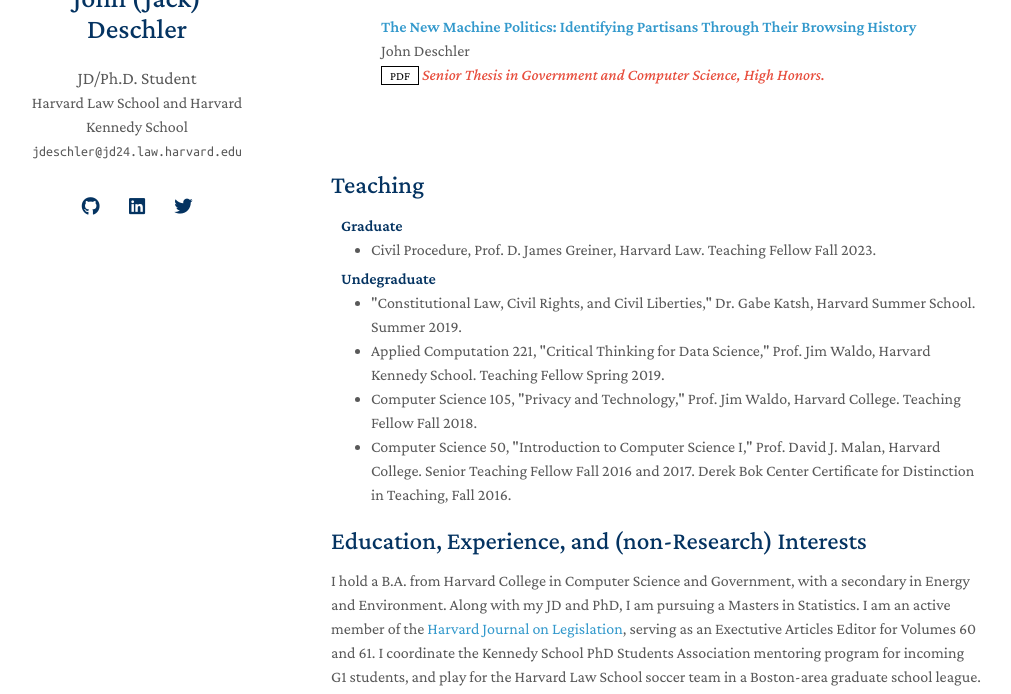
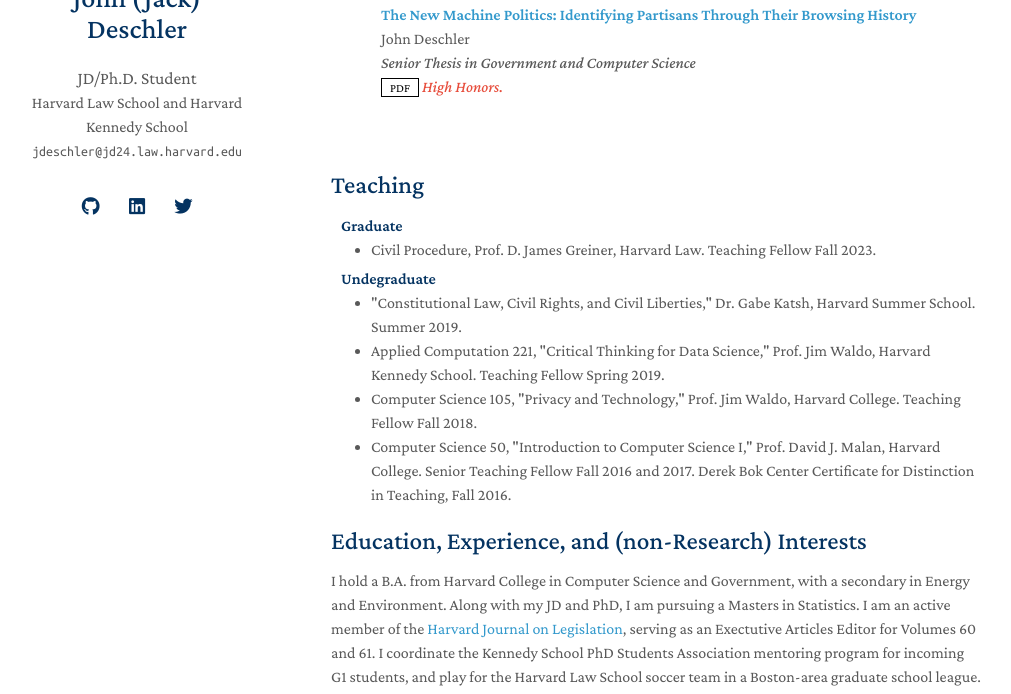
Before and after one commit to jdeschler/jdeschler.github.io, a Jekyll site: the page built from index.md, in a window 1280 px wide and 900 px high, scrolled down 451 px, cut to the strip 206-900 px from the top of the window. Shown: the whole strip, without its empty margins (139-1150 px from the left). Built offline with Jekyll 4.4.1, drawn with Linux system fonts in a browser that asks for light colours; nearby versions of some CDN libraries; a style sheet for code colours, icons or effects is not loaded; our own code applies the rules of GitHub Pages for plain Markdown files; part of the change alters nothing that is shown.

```diff
--- a/_data/publications.yml
+++ b/_data/publications.yml
@@ -2,7 +2,8 @@ main:
 
   - title: "The New Machine Politics: Identifying Partisans Through Their Browsing History"
     authors:  John Deschler
-    notes: Senior Thesis in Government and Computer Science, High Honors.
+    conference: Senior Thesis in Government and Computer Science
+    notes: High Honors.
     pdf: https://dash.harvard.edu/handle/1/37364617
 
 # example
```
